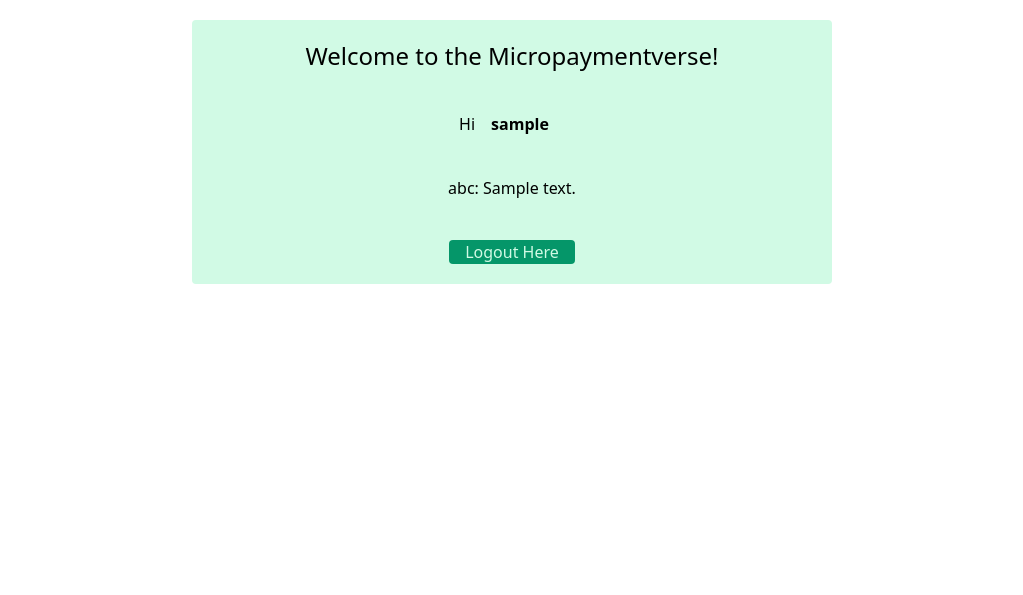
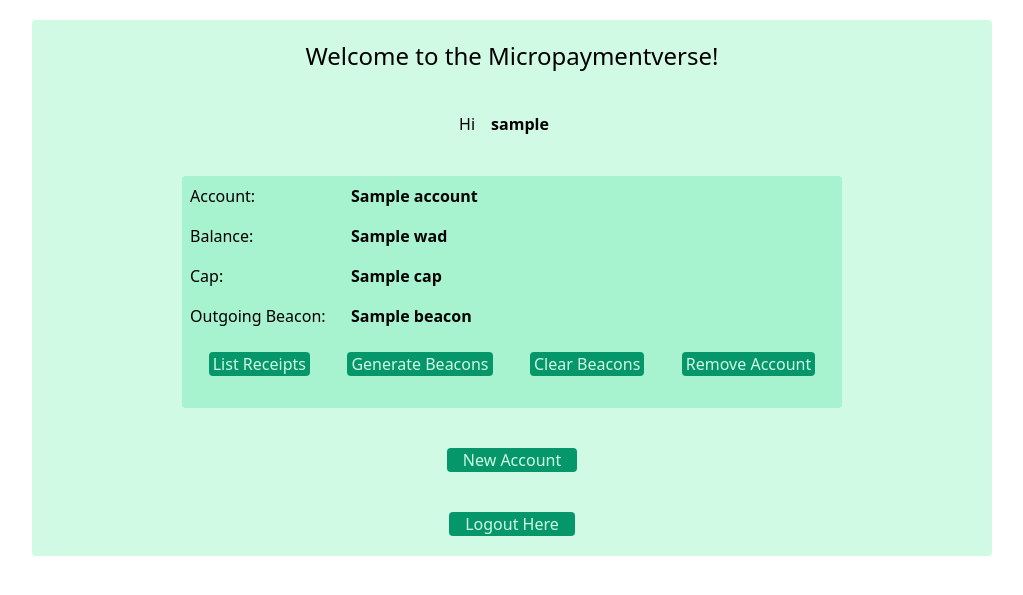
Before and after one commit to moneysocket/custodial, a Flask app: template templates/accounts.html in a window 1280 px wide. Shown: the top 595 px of the page, without its empty margins (128-1151 px from the left). Run offline with Flask 2, Linux system fonts and the light colour scheme; the first user in the database is signed in; tables that the repository leaves empty hold one stand-in row (Sample ...); the template is opened without the code that fills it: most values are stand-ins (such as "Sample title", 1, 10 or a date in 2020).

Commit message:
work on account admin functionality

```diff
--- a/app.py
+++ b/app.py
@@ -5,9 +5,13 @@
 
 from flask import Flask, render_template, request, redirect
 from flask_login import login_required, current_user, login_user, logout_user
+
+from moneysocket.wad.wad import Wad
+
 from models import UserModel, db, login
 from config import read_config
 from terminus_rpc import TerminusRpc
+
 
 ###############################################################################
 # read config file
@@ -47,13 +51,36 @@ def create_table():
 # app interaction
 ###############################################################################
 
-@app.route('/accounts')
+@app.route('/accounts', methods = ['POST', 'GET'])
 @login_required
 def accounts():
-    accounts_text = rpc.call(['getaccountinfo'])
+    if request.method == 'POST':
+        if 'list_receipts' in request.form:
+            action = 'list_receipts'
+        elif 'generate_beacon' in request.form:
+            action = 'generate_beacon'
+        elif 'clear_beacons' in request.form:
+            action = 'clear_beacons'
+        elif 'remove_account' in request.form:
+            action = 'remove_account'
+        else:
+            return render_template("accounts", error="unknown action")
 
-    print(accounts_text)
-    return render_template('accounts.html', getinfo_text=accounts_text)
+
+        account = request.form[action]
+
+        print(request.form)
+        print(dict(request.form))
+        return render_template('receipts.html')
+    else:
+        info = rpc.call(['getaccountinfo'])
+        print(info)
+        accounts = info['accounts']
+        for account in accounts:
+            account['wad'] = str(Wad.from_dict(account['wad']))
+            account['cap'] = str(Wad.from_dict(account['cap']))
+
+        return render_template('accounts.html', accounts=accounts)
 
 @app.route('/')
 def root():
@@ -110,4 +137,4 @@ if __name__ == "__main__":
     # TODO use gunicorn and nginx
     host = config['Server']['Host']
     port = int(config['Server']['Port'])
-    app.run(host=host, port=port)
+    app.run(host=host, port=port, debug=True)
--- a/templates/accounts.html
+++ b/templates/accounts.html
@@ -7,13 +7,42 @@
 <body>
 
 <div class="flex justify-center py-5">
-<div class="flex flex-col bg-green-100 rounded w-1/2 px-10">
+<div class="flex flex-col bg-green-100 rounded w-3/4 px-10">
 
 <div class="flex justify-center py-5"> <span class="text-2xl break-words">Welcome to the Micropaymentverse!</span> </div>
 <div class="flex justify-center py-5"> <span>Hi </span> <span class="font-bold px-4"> {{ current_user.username }}</span></span></div>
 
-<div class="flex justify-center py-5"> <span> abc: {{ getinfo_text }} </span></div>
+{% for account in accounts: %}
 
+<div class="flex justify-center py-5">
+<div class="flex flex-col bg-green-200 rounded w-3/4 px-2">
+
+<div class="flex justify-around py-2"> <span class="w-1/4"> Account: </span> <span class="font-bold w-3/4"> {{ account['name'] }} </span></div>
+<div class="flex justify-around py-2"> <span class="w-1/4"> Balance: </span> <span class="font-bold w-3/4"> {{ account['wad'] }} </span></div>
+<div class="flex justify-around py-2"> <span class="w-1/4"> Cap: </span> <span class="font-bold w-3/4"> {{ account['cap'] }} </span></div>
+
+{% for beacon in account['outgoing_beacons']: %}
+
+<div class="flex justify-around py-2"> <span class="w-1/4"> Outgoing Beacon: </span> <span class="w-3/4 font-bold break-words"> {{ beacon }} </span></div>
+
+{% endfor %}
+
+<div class="flex justify-around py-2">
+
+<div class="flex justify-center py-2"> <form action="" method="POST"><button type="submit" name="list_receipts" value="{{ account['name'] }}" class="bg-green-600 hover:bg-green-500 text-green-100 rounded px-1">List Receipts</button></form> </div>
+<div class="flex justify-center py-2"> <form action="" method="POST"><button type="submit" name="generate_beacon" value="{{ account['name'] }}" class="bg-green-600 hover:bg-green-500 text-green-100 rounded px-1">Generate Beacons</button></form> </div>
+<div class="flex justify-center py-2"> <form action="" method="POST"><button type="submit" name="clear_beacons" value="{{ account['name'] }}" class="bg-green-600 hover:bg-green-500 text-green-100 rounded px-1">Clear Beacons</button></form> </div>
+<div class="flex justify-center py-2"> <form action="" method="POST"><button type="submit" name="remove_account" value="{{ account['name'] }}" class="bg-green-600 hover:bg-green-500 text-green-100 rounded px-1">Remove Account</button></form> </div>
+
+</div>
+
+</div>
+</div>
+
+
+{% endfor %}
+
+<div class="flex justify-center py-5"> <div class="bg-green-600 text-green-100 rounded px-4"> <a href="{{ url_for('logout')}}">New Account</a> </div> </div>
 <div class="flex justify-center py-5"> <div class="bg-green-600 text-green-100 rounded px-4"> <a href="{{ url_for('logout')}}">Logout Here</a> </div> </div>
 
 </div>
--- a/terminus_rpc.py
+++ b/terminus_rpc.py
@@ -22,4 +22,8 @@ class TerminusRpc():
             "id": 0,
         }
         response = requests.post(self.url, json=payload).json()
-        return response['result']
+        j = response['result']
+        try:
+            return json.loads(j)
+        except:
+            return None
```
Also changed, not shown: templates/receipts.html (added, +19 -0 lines).
